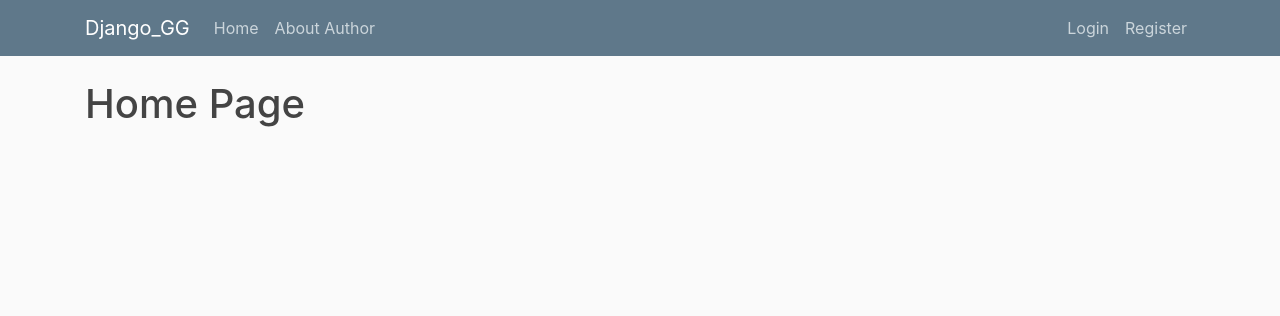
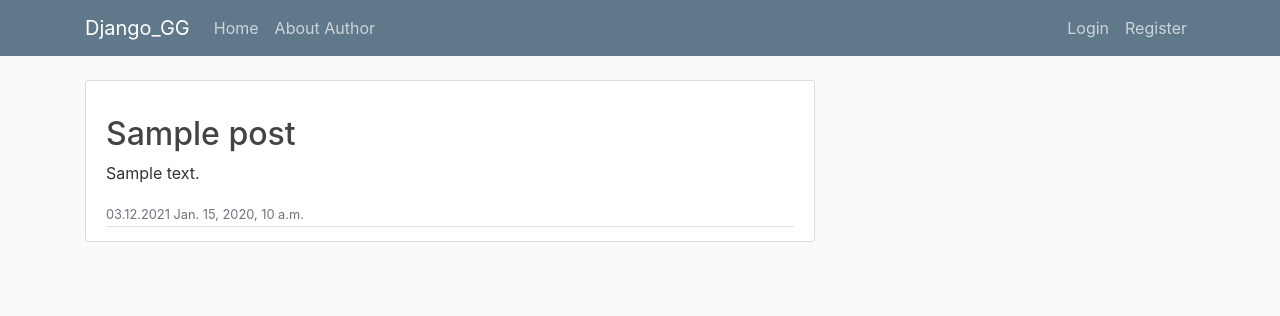
Before and after one commit to LLoylento4bIx4ervei/my_site, a Django app: template my_site/templates/my_site/home_page.html in a window 1280 px wide. Shown: the top 316 px of the page. Run offline with Django 3.2, Linux system fonts and the light colour scheme; the template is opened without the code that fills it: most values are stand-ins (such as "Sample title", 1, 10 or a date in 2020); some libraries are stand-ins or nearby versions.

Commit message:
I add db in home_page

```diff
--- a/my_site/templates/my_site/home_page.html
+++ b/my_site/templates/my_site/home_page.html
@@ -1,4 +1,13 @@
 {%extends 'my_site/base.html'%}
 {%block content%}
-    <h1>Home Page</h1>
+{%for post in info%}
+<article class="media content-section">
+    <div class="media-body">
+    <div class="article-metadata">
+      <a class="mr-2" href="#"></a>
+    <h2><a class="article-title">{{post.name}}</a></h2>
+        <p>{{post.content}}</p>
+    <small class="text-muted"> 03.12.2021 {{post.date_posted}}</small>
+</article>
+{%endfor%}
 {%endblock content%}
```
